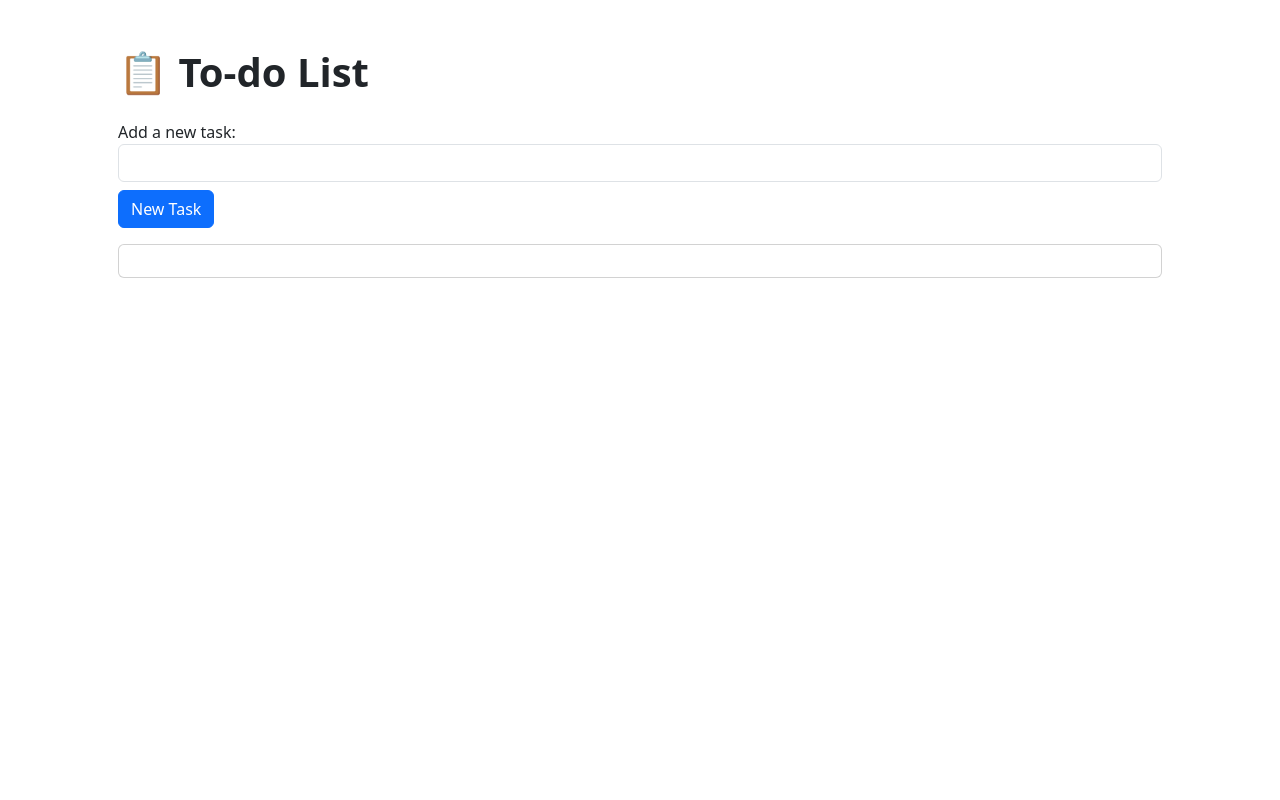
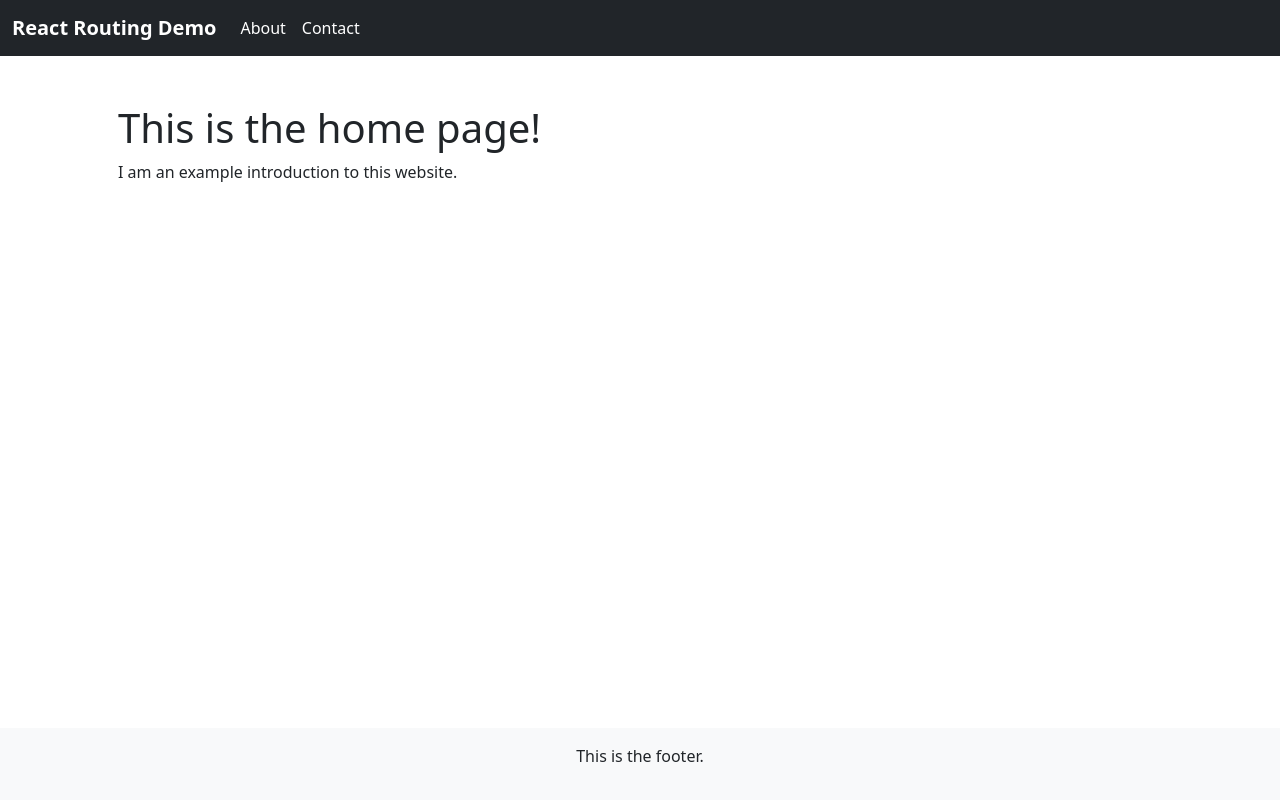
Before and after one commit to bryllim/reactdemo, a React (Vite) app: page / in a window 1280 px wide. Built offline with nearby package versions, Linux system fonts and the light colour scheme.

Commit message:
added react router

```diff
--- a/package.json
+++ b/package.json
@@ -12,7 +12,8 @@
   "dependencies": {
     "bootstrap": "^5.3.2",
     "react": "^18.2.0",
-    "react-dom": "^18.2.0"
+    "react-dom": "^18.2.0",
+    "react-router-dom": "^6.17.0"
   },
   "devDependencies": {
     "@types/react": "^18.2.15",
--- a/src/App.jsx
+++ b/src/App.jsx
@@ -1,39 +1,26 @@
-import { useState } from 'react';
-import Todo from './Todo';
+import { BrowserRouter, Routes, Route } from "react-router-dom";
+import Layout from "./pages/Layout.jsx";
+import About from "./pages/About.jsx";
+import Contact from "./pages/Contact.jsx";
+import Home from "./pages/Home.jsx";
+import NotFound from "./pages/NotFound.jsx";
 import 'bootstrap/dist/css/bootstrap.css';
 import 'bootstrap/dist/js/bootstrap.js';
 
 function App() {
 
-  const [todos, setTodos] = useState([]);
-  const [input, setInput] = useState('');
-
-  const newTodo = () =>{
-    setTodos([...todos, input]);
-    setInput('');
-  }
-
   return (
-    <main className="container p-5">
-      <h1 className="fw-bold mb-4">📋 To-do List</h1>
-
-      <label htmlFor="newtodo">Add a new task:</label>
-      <input id="newtodo" type="text" value={input} className="form-control" onChange={(e)=>{
-        setInput(e.target.value)
-      }} />
-      <button className="btn btn-primary mt-2" onClick={newTodo}>New Task</button>
-
-      <div className="card mt-3 p-3">
-        {
-          todos.map((todo, index) => (
-            <Todo todo={todo} index={index}  />
-          ))
-        }
-      </div>
-
-    </main>
+    <BrowserRouter>
+      <Routes>
+        <Route path="/" element={<Layout />}>
+          <Route index element={<Home />}/>
+          <Route path="about" element={<About />}/>
+          <Route path="contact" element={<Contact />}/>
+          <Route path="*" element={<NotFound/>} />
+        </Route>
+      </Routes>
+    </BrowserRouter>
   )
-
 }
 
 export default App
--- /dev/null
+++ b/src/pages/About.jsx
@@ -0,0 +1,7 @@
+function About(){
+    return(
+        <h1>This is the about page!</h1>
+    )
+}
+
+export default About;
--- /dev/null
+++ b/src/pages/Contact.jsx
@@ -0,0 +1,7 @@
+function Contact(){
+    return(
+        <h1>This is the contact page!</h1>
+    )
+}
+
+export default Contact;
--- /dev/null
+++ b/src/pages/Home.jsx
@@ -0,0 +1,10 @@
+function Home(){
+    return(
+        <section>
+            <h1>This is the home page!</h1>
+            <p>I am an example introduction to this website.</p>
+        </section>
+    )
+}
+
+export default Home;
--- /dev/null
+++ b/src/pages/Layout.jsx
@@ -0,0 +1,36 @@
+import { Outlet, Link } from "react-router-dom";
+
+function Layout(){
+    return(
+        <main className="d-flex flex-column min-vh-100">
+            <nav className="navbar navbar-expand-lg bg-dark">
+                <div className="container-fluid">
+                    <Link className="navbar-brand fw-bold text-white" to="/">React Routing Demo</Link>
+                    <button className="navbar-toggler" type="button" data-bs-toggle="collapse" data-bs-target="#navbarNav" aria-controls="navbarNav" aria-expanded="false" aria-label="Toggle navigation">
+                    <span className="navbar-toggler-icon"></span>
+                    </button>
+                    <div className="collapse navbar-collapse" id="navbarNav">
+                    <ul className="navbar-nav">
+                        <li className="nav-item">
+                            <Link className="nav-link text-white" to="about">About</Link>
+                        </li>
+                        <li className="nav-item">
+                            <Link className="nav-link text-white" to="contact">Contact</Link>
+                        </li>
+                    </ul>
+                    </div>
+                </div>
+            </nav>
+
+            <div className="container p-5">
+            <Outlet></Outlet>
+            </div>
+
+            <footer className="bg-light p-3 text-center footer mt-auto">
+                <p>This is the footer.</p>
+            </footer>
+        </main>
+    )
+}
+
+export default Layout;
--- /dev/null
+++ b/src/pages/NotFound.jsx
@@ -0,0 +1,7 @@
+function NotFound(){
+    return(
+        <h1>404 Not Found</h1>
+    )
+}
+
+export default NotFound;
```
Also changed, not shown: 1 other file (tests, documents, lock files or other folders).
